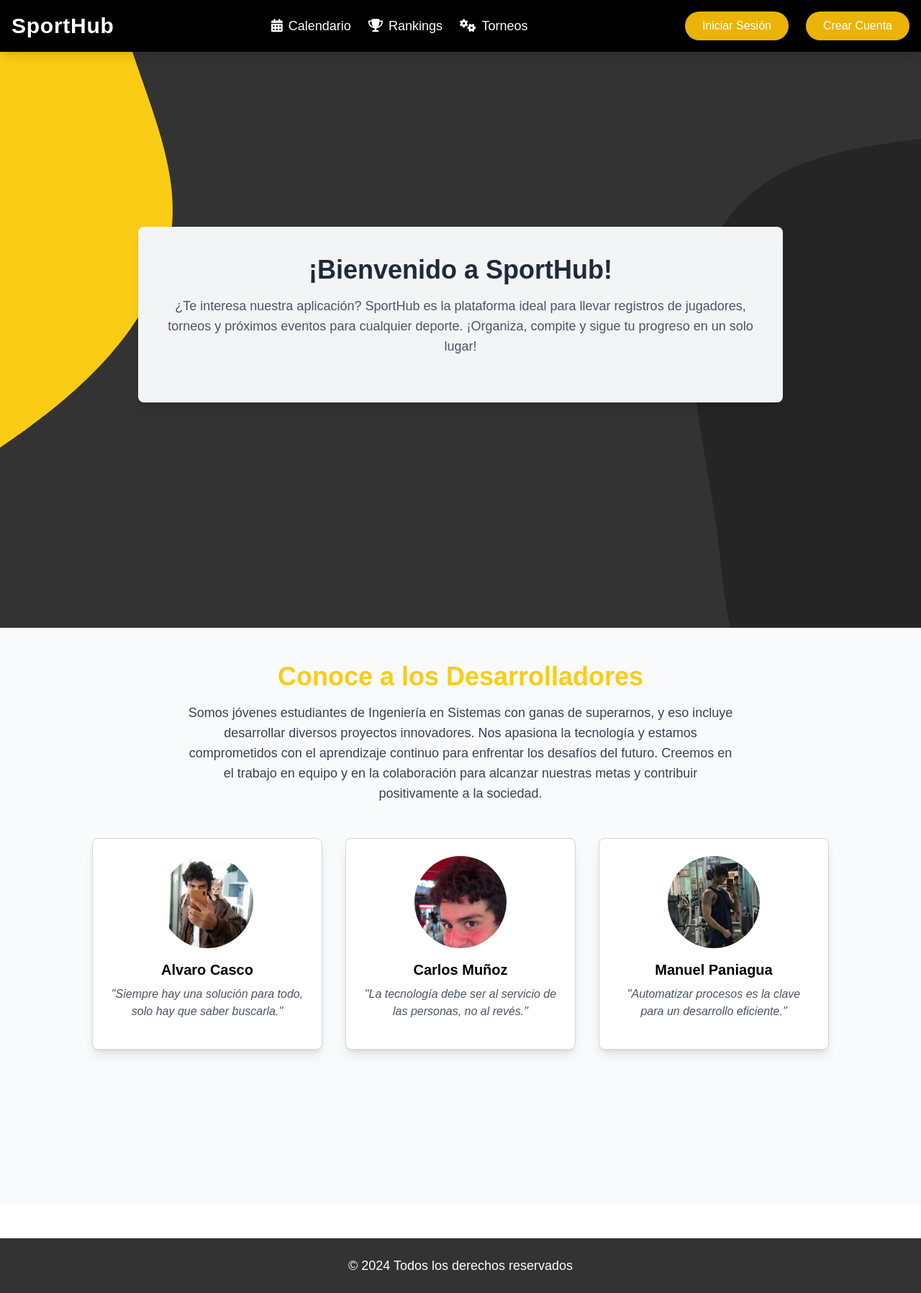
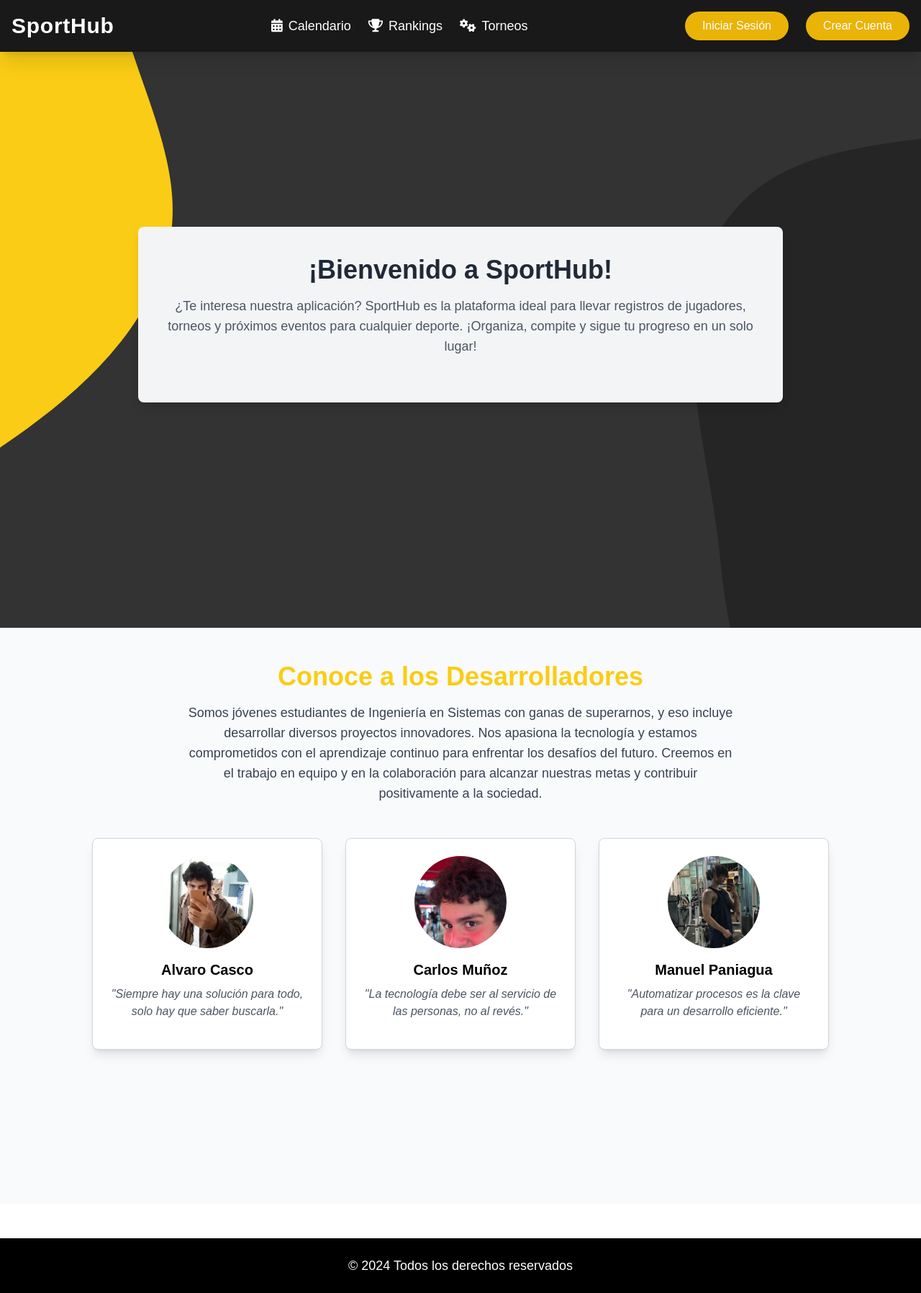
Before and after one commit to AlvaroAndres123/SportHub, a Next.js app: page / in a window 1280 px wide. Shown: the whole page at 72% size. Built offline with nearby package versions, Linux system fonts and the light colour scheme; no server answers.

Commit message:
FinalColor

```diff
--- a/components/navbar.tsx
+++ b/components/navbar.tsx
@@ -15,7 +15,7 @@ const Navbar: React.FC = () => {
   const toggleDropdown = () => setDropdownOpen(!dropdownOpen);
 
   return (
-    <nav className="sticky top-0 z-50 bg-black text-white shadow-lg w-full">
+    <nav className="sticky top-0 z-50 bg-black bg-opacity-90 text-white shadow-xl w-full">
       <div className="container mx-auto flex justify-between items-center p-4">
         <div className="text-3xl font-semibold tracking-wide">
           <Link className="hover:text-yellow-400 transition-all duration-300" href="/">
--- a/components/start/footer.tsx
+++ b/components/start/footer.tsx
@@ -3,7 +3,7 @@ import React from 'react';
 
 const Footer = () => {
   return (
-    <footer className="bg-secondary text-white py-6 mt-12">
+    <footer className="bg-black text-white py-6 mt-12">
       <div className="container mx-auto text-center">
         <p className="text-lg font-medium">© 2024 Todos los derechos reservados</p>
       </div>
```
